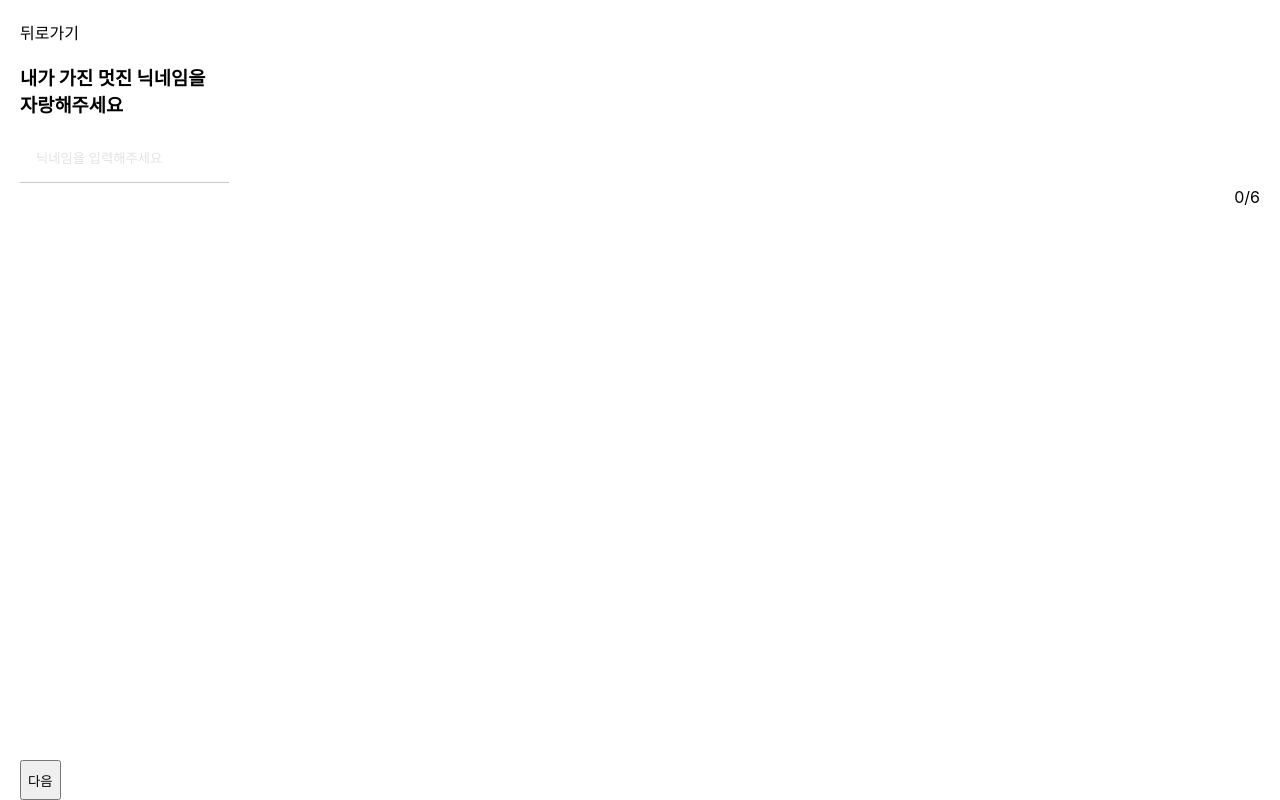
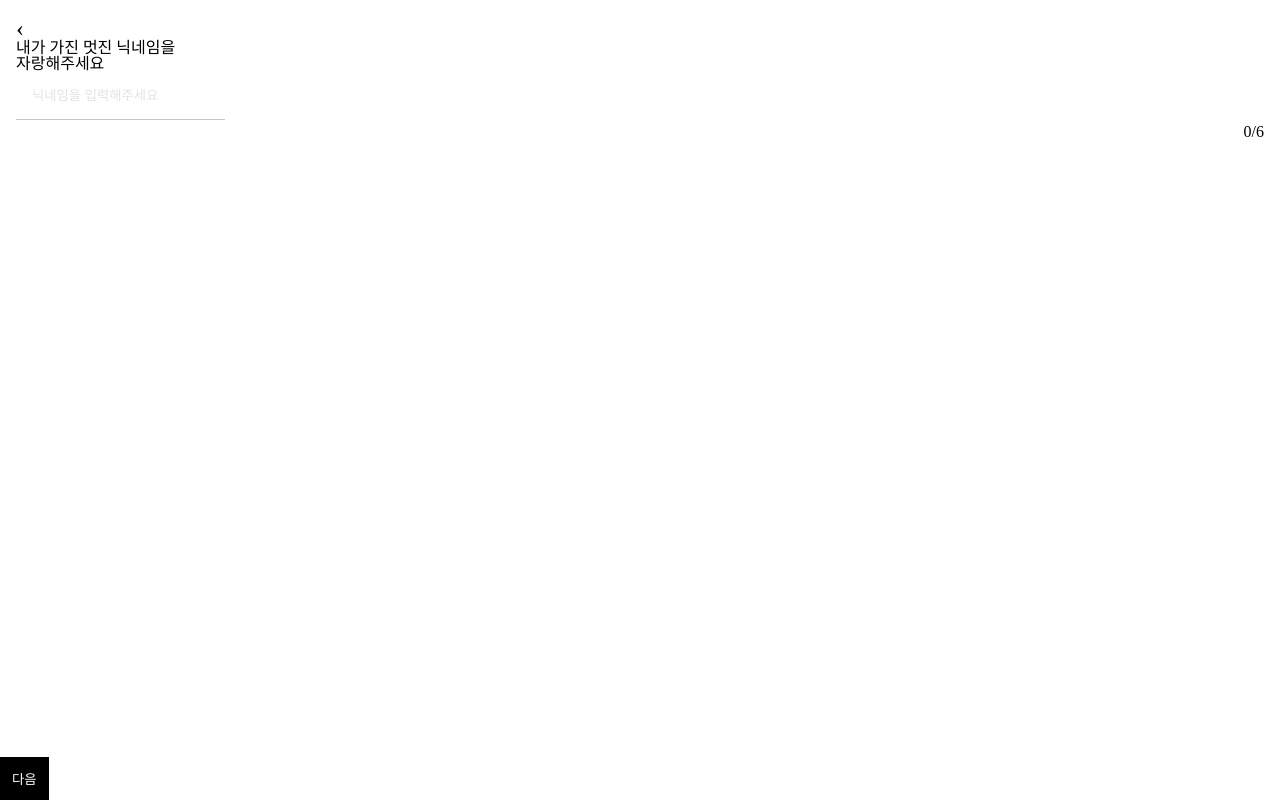
Before and after one commit to social-bookmark-9/frontend, a React (Create React App) app: page / in a window 1280 px wide. Built offline with nearby package versions, Linux system fonts and the light colour scheme.

Commit message:
styles: 테마, 글로벌스타일파일 생성 및 적용

```diff
--- a/package.json
+++ b/package.json
@@ -24,6 +24,7 @@
     "redux": "^4.1.2",
     "redux-logger": "^3.0.6",
     "styled-components": "^5.3.3",
+    "styled-reset": "^4.3.4",
     "web-vitals": "^2.1.0"
   },
   "scripts": {
--- a/src/components/UserCategory.js
+++ b/src/components/UserCategory.js
@@ -1,11 +1,13 @@
 import React from "react";
 import styled from "styled-components";
+import Button from "../elements/Button";
 
 const UserCategory = props => {
   return (
     <React.Fragment>
-      <Container style={{ padding: "20px", margin: "0px" }}>
-        <p>뒤로가기</p>
+      <Container>
+        <div style={{ padding: "20px", margin: "0px" }}>
+          <p>&#8249;</p>
           <div style={{ textAlign: "center" }}>
             <h3>
               관심있는 분야를
@@ -47,8 +49,9 @@ const UserCategory = props => {
             <input type="checkbox" id="science" name="과학" />
             <label htmlFor="science">🧪 과학</label>
           </CategoryBox>
-        <div style={{ position: "fixed", bottom: 0 }}>
-          <button>선택완료</button>
+        </div>
+        <div style={{ position: "fixed", bottom: 0, width: "100%" }}>
+          <Button name="선택완료" />
         </div>
       </Container>
     </React.Fragment>
--- a/src/components/UserNickname.js
+++ b/src/components/UserNickname.js
@@ -1,13 +1,15 @@
 import React from "react";
 import { useNavigate } from "react-router";
 import styled from "styled-components";
+import Button from "../elements/Button";
 
 const UserNickname = props => {
   const navigate = useNavigate();
   return (
     <React.Fragment>
-      <Container style={{ padding: "20px", margin: "0px" }}>
-        <p style={{ margin: "0px" }}>뒤로가기</p>
+      <Container>
+        <div style={{padding: "16px"}}>
+        <p style={{ margin: "0px", fontSize: "24px" }}>&#8249;</p>
         <div>
           <h3>
             내가 가진 멋진 닉네임을
@@ -15,18 +17,18 @@ const UserNickname = props => {
             자랑해주세요
           </h3>
         </div>
-        <div style={{ width: "100%" }}>
+        <div>
           <UserInput placeholder="닉네임을 입력해주세요" />
-          <p style={{ textAlign: "right", margin: "4px 0px" }}>0/6</p>
+          <p style={{ textAlign: "right", padding: "4px 0px" }}>0/6</p>
         </div>
-        <div style={{ position: "fixed", bottom: 0 }}>
-          <UserBtn
+        </div>
+        <div style={{ position: "fixed", bottom: 0, width: "fit-content" }}>
+          <Button
             onClick={() => {
               navigate("/category");
             }}
-          >
-            다음
-          </UserBtn>
+            name="다음"
+          />
         </div>
       </Container>
     </React.Fragment>
@@ -37,15 +39,16 @@ const UserNickname = props => {
 const Container = styled.div`
   display: flex;
   flex-direction: column;
-  justify-content: center;
   box-sizing: border-box;
   width: 100%;
+  height: 100%;
 `;
 
 const UserInput = styled.input`
   border: none;
   border-bottom: 1px solid #c7c7c7;
   padding: 16px;
+  width: max-content;
   &::placeholder {
     color: #e3e3e3;
   }
@@ -53,11 +56,7 @@ const UserInput = styled.input`
     outline: none;
   }
 `;
-const UserBtn = styled.button`
-  width: 100%;
-  box-sizing: border-box;
-  height: 40px;
-`;
+
 // default props 작성 위치
 UserNickname.defaultProps = {};
 
--- a/src/elements/Button.js
+++ b/src/elements/Button.js
@@ -14,7 +14,11 @@ const Button = ({onClick, name}) => {
 const StyledButton = styled.button`
     background-color: black;
     color: white;
-    padding: 0.5em 1em;
+    padding: 12px;
+    width: 100%;
+    border: none;
+    box-sizing: border-box;
+
 `;
 
 // export
--- a/src/index.js
+++ b/src/index.js
@@ -3,13 +3,19 @@ import ReactDOM from "react-dom";
 import "./index.css";
 import App from "./shared/App";
 import reportWebVitals from "./reportWebVitals";
+import { ThemeProvider } from "styled-components";
+import theme from "./styles/theme";
+import GlobalStyles from "./styles/GlobalStyle";
 import { BrowserRouter } from "react-router-dom";
 
 ReactDOM.render(
   <React.StrictMode>
-    <BrowserRouter>
-      <App />
-    </BrowserRouter>
+    <ThemeProvider theme={theme}>
+      <GlobalStyles />
+      <BrowserRouter>
+        <App />
+      </BrowserRouter>
+    </ThemeProvider>
   </React.StrictMode>,
   document.getElementById("root"),
 );
--- a/src/shared/App.js
+++ b/src/shared/App.js
@@ -1,21 +1,17 @@
 import React from "react";
 import { Route, Routes } from "react-router-dom";
-// import { ThemeProvider } from "styled-components";
 import "./App.css";
-// import theme from "../styles/theme";
 
 import UserNickname from "../components/UserNickname";
 import UserCategory from "../components/UserCategory";
 
-function App() {
+function App(props) {
   return (
     <React.Fragment>
-      {/* <ThemeProvider theme={theme}> */}
-        <Routes>
-          <Route path="/" element={<UserNickname />} />
-          <Route path="/category" element={<UserCategory />} />
-        </Routes>
-      {/* </ThemeProvider> */}
+      <Routes>
+        <Route path="/" element={<UserNickname />} />
+        <Route path="/category" element={<UserCategory />} />
+      </Routes>
     </React.Fragment>
   );
 }
--- /dev/null
+++ b/src/styles/GlobalStyle.js
@@ -0,0 +1,55 @@
+import { createGlobalStyle } from "styled-components";
+import { reset } from "styled-reset";
+
+const GlobalStyles = createGlobalStyle`
+  ${reset};
+
+  /* @font-face {
+    font-family: 'EliceDigitalBaeum_Regular';
+    src: url('https://cdn.jsdelivr.net/gh/projectnoonnu/noonfonts_2105_2@1.0/EliceDigitalBaeum_Regular.woff') format('woff');
+    font-weight: normal;
+    font-style: normal;
+} */
+
+  * {
+    box-sizing: border-box;
+    /* font-family: 'EliceDigitalBaeum_Regular', Arial, Helvetica, sans-serif; */
+  }
+
+  body {
+    color: ${({ theme }) => theme.colors.black};
+    background-color: ${({ theme }) => theme.colors.white};
+    /* font-family: 'EliceDigitalBaeum_Regular', Arial, Helvetica, sans-serif; */
+  }
+
+  a {
+    color: ${({ theme }) => theme.colors.black};
+    text-decoration: none;
+
+    &:hover {
+      color: ${({ theme }) => theme.colors.black};
+    }
+  }
+
+  button,
+  input,
+  textarea {
+    color: ${({ theme }) => theme.colors.white};
+    background-color: transparent;
+    border: none;
+    outline: none;
+  }
+
+  textarea {
+    resize: none;
+  }
+
+  button {
+    padding: 0;
+    cursor: pointer;
+  }
+
+
+`;
+
+export default GlobalStyles;
--- /dev/null
+++ b/src/styles/theme.js
@@ -0,0 +1,42 @@
+const fontSizes = {
+  xs: "12px",
+  sm: "14px",
+  md: "16px",
+  lg: "20px",
+  xl: "24px",
+};
+
+const fontWeight = {
+  extraBold: 800,
+  semiBold: 600,
+  regular: 400,
+};
+
+const colors = {
+  black: "#000000",
+  white: "#ffffff",
+};
+
+const deviceSizes = {
+  mobile: 390, //컨텐츠가 들어갈 사이즈는 360
+  tablet: 798, //컨텐츠가 들어갈 사이즈는 768
+  pc: 1080, //컨텐츠가 들어갈 사이즈는 1050
+};
+
+//참고 : https://wonit.tistory.com/367
+// 참고: https://www.styled-components.com/docs/advanced#media-templates
+const mediaQuery = {
+  mobile: `screen and (max-width: ${deviceSizes.pc - 1}px)`,
+  // mobile: `screen and (max-width: ${deviceSizes.mobile})`,
+  // tablet: `screen and (max-width: ${deviceSizes.tablet})`,
+  // pc: `screen and (max-width: ${deviceSizes.laptop})`,
+};
+
+const theme = {
+  fontSizes,
+  fontWeight,
+  colors,
+  mediaQuery,
+};
+
+export default theme;
```
Also changed, not shown: src/styles/flexbox.js (added, +15 -0 lines), 1 other file (tests, documents, lock files or other folders). Lines whose indentation alone changed are shown as unchanged.
